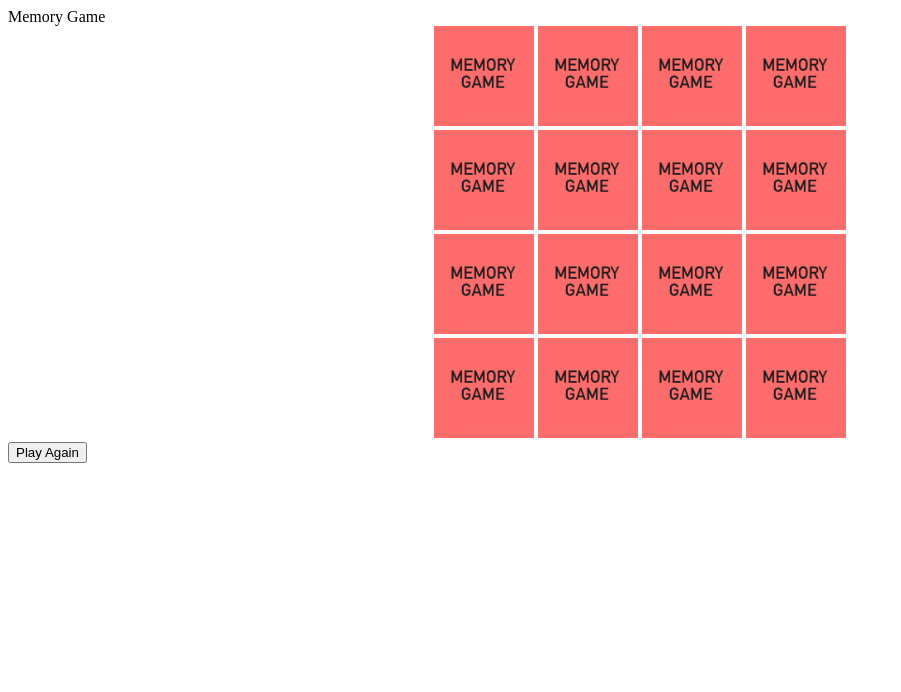
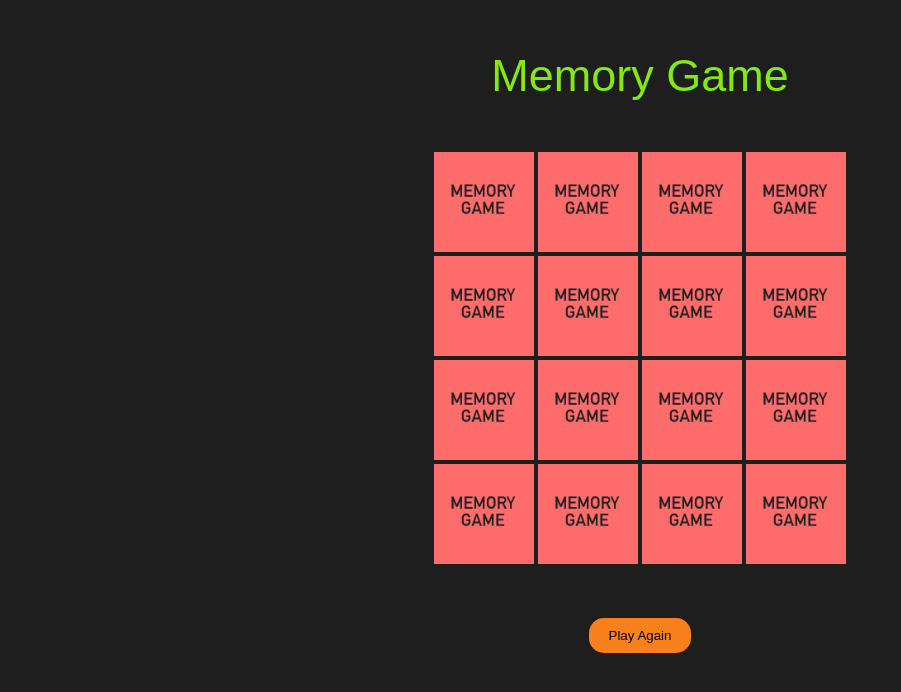
Before and after one commit to justbycris/Memory-Game, a plain HTML site: page index.html in a window 1280 px wide. Shown: the whole page, without its empty margins (0-901 px from the left). Drawn offline with Linux system fonts and the light colour scheme.

Commit message:
Update style.css

```diff
--- a/style.css
+++ b/style.css
@@ -1,3 +1,23 @@
+body {
+    background-color: #1e1e1e;
+}
+
+#message {
+    margin: 50px auto;
+    width: 410px;
+    background-color: #1e1e1e;
+    color: #ffffff;
+    font-family: Arial, Helvetica, sans-serif;
+    font-size: 45px;
+    text-align: center;
+    color: #84e812;
+}
+
+.container {
+    margin: 50px auto;
+    width: 50vw;
+}
+
 .row {
     text-align: center;
 }
@@ -70,3 +90,22 @@
     background-image: url(images/blank.png);
     background-size: 100px;
 }
+
+button {
+    display: block;
+    margin: 20px auto;
+    padding: 10px 20px;
+    text-align: center;
+    background-color: #f8801d;
+    border: none;
+    border-radius: 15px;
+    outline: none;
+}
+
+button:hover {
+    background-color: #d36d19;
+}
+
+button:active {
+    transform: translateY(5%);
+}
```
